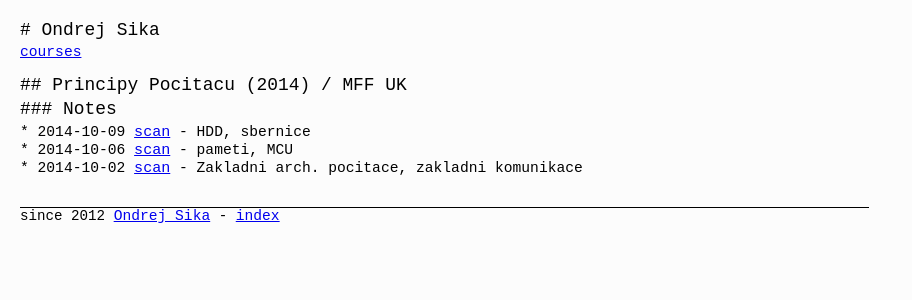
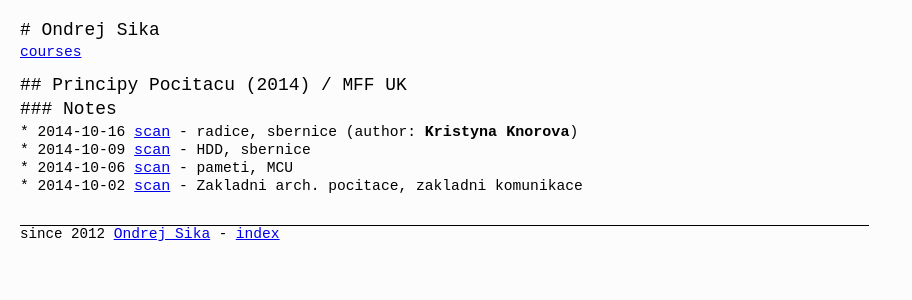
Before and after one commit to ondrejsika/ondrejsika.com, a Jekyll site: the page built from edu/mff/courses/2014-principy-pocitacu.md, in a window 1280 px wide. Shown: the top 300 px of the page, without its empty margins (0-912 px from the left). Built offline with Jekyll 4.4.1, drawn with Linux system fonts in a browser that asks for light colours; Markdown is read by kramdown in place of the engine named in the settings; comment, search, counter and statistics services are not loaded.

Commit message:
add some notes

```diff
--- a/edu/mff/courses/2014-principy-pocitacu.md
+++ b/edu/mff/courses/2014-principy-pocitacu.md
@@ -9,6 +9,7 @@
 
 ### Notes
 
+* 2014-10-16 [scan](http://notes.drive.ondrejsika.com/mff/2014/principy-pocitacu/2014-10-16.pdf) - radice, sbernice (author: __Kristyna Knorova__)
 * 2014-10-09 [scan](http://notes.drive.ondrejsika.com/mff/2014/principy-pocitacu/2014-10-09.pdf) - HDD, sbernice
 * 2014-10-06 [scan](http://notes.drive.ondrejsika.com/mff/2014/principy-pocitacu/2014-10-06.pdf) - pameti, MCU
 * 2014-10-02 [scan](http://notes.drive.ondrejsika.com/mff/2014/principy-pocitacu/2014-10-02.pdf) - Zakladni arch. pocitace, zakladni komunikace
```
Also changed, not shown: edu/mff/courses/2014-matematicka-analyza-pro-informatiky.md (+1 -0 lines).
